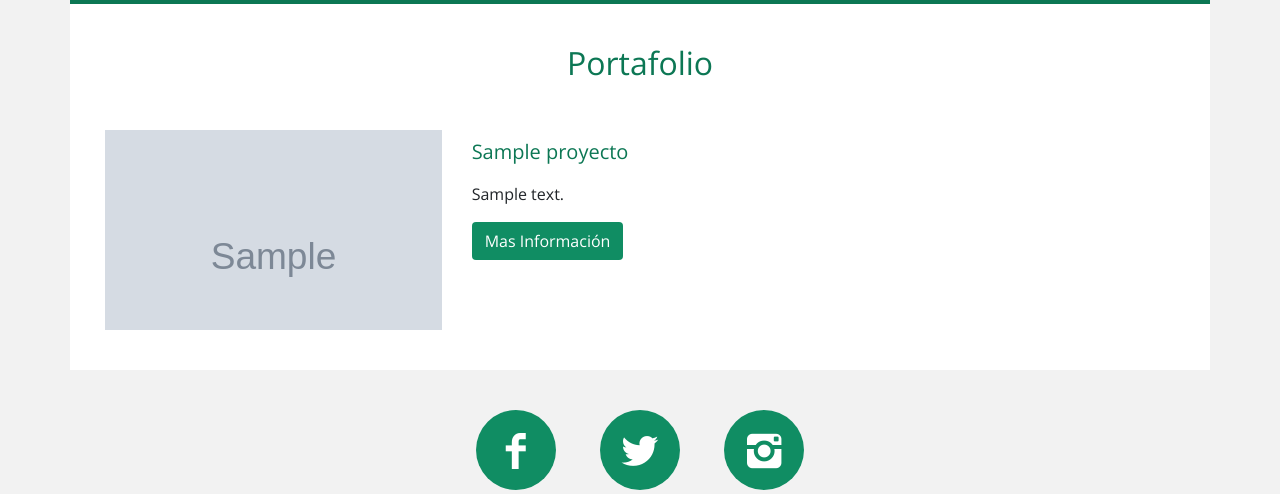
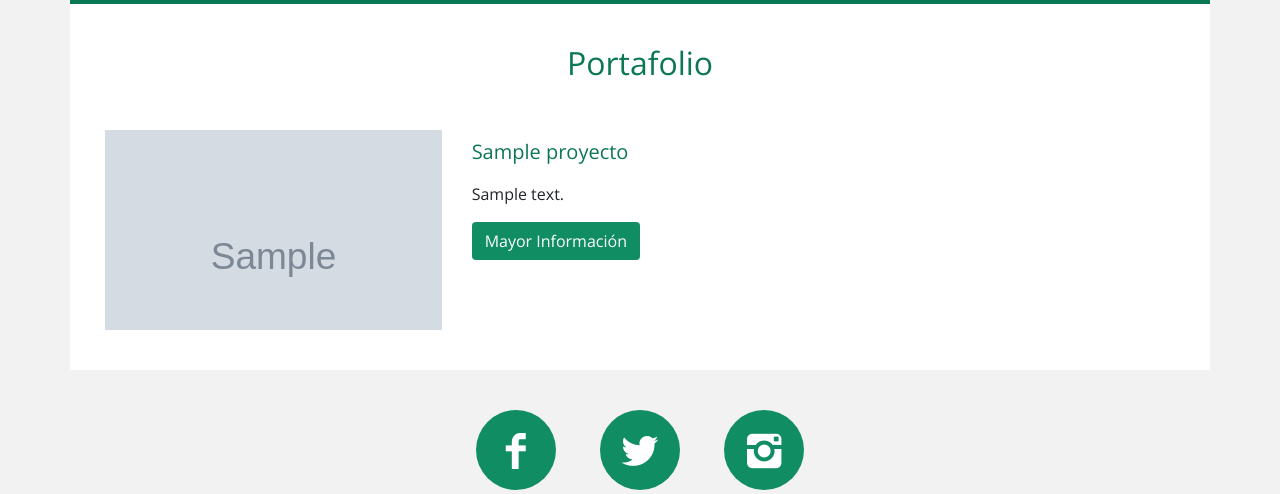
Before and after one commit to yuandrek/WebPersonal-Python_Django, a Django app: page / in a window 1280 px wide. Shown: the part 1006-1500 px from the top of the page. Run offline with Django 4.2, Linux system fonts and the light colour scheme; tables that the repository leaves empty hold one stand-in row (values such as "Sample post"); grey boxes marked "Sample" are stand-in pictures; some libraries are stand-ins or nearby versions.

Commit message:
index modificado

```diff
--- a/portfolio/templates/index.html
+++ b/portfolio/templates/index.html
@@ -1,4 +1,3 @@
-
 
 
 {% extends 'base.html' %}
@@ -6,21 +5,6 @@
 {% load static %}
 
 {% block title %} Portafolio {% endblock %}
-
-
-
-
-<!--Slider
-
-<section>
-    <div class="carousel-inner">
-        {% for slider in sliderdata %}
-        <div class="carousel-item active" style="background: url(slide.image.url);">
-        </div>
-        {% endfor %}
-    </div>
-</section>
--->
 
 
 {% block slider %}
@@ -60,13 +44,8 @@
 {% endblock %}
 
 
-
-
-
 {% block main %}
-<!--Contenido-->
 <main>
-    <!--Portafolios contenido -->
     <div class="container">
         <div class="row contenedor">
             <div class="col">
@@ -83,7 +62,7 @@
                         <p>{{project.description}}</p>
 
                         {% if project.link %}  <!-- verifica si link tiene datos -->
-                        <a href="{{project.link}}" class="btn link-project">Mas Información</a>
+                        <a href="{{project.link}}" class="btn link-project">Mayor Información</a>
                         {% endif %}
                     </div>
                     {% endfor %}
@@ -92,7 +71,7 @@
                     <div class="modal fade" id="modal">
                         <div class="modal-dialog d-flex justify-content-center align-items-center">
                             <div class="modal-content">
-                                <img src="{% static 'img/bg.jpg' %}" id="imagen-modal" alt="">
+                                <img src="{% static 'img/port1.jpg' %}" id="imagen-modal" alt="">
                             </div>
                         </div>
                     </div>
```
